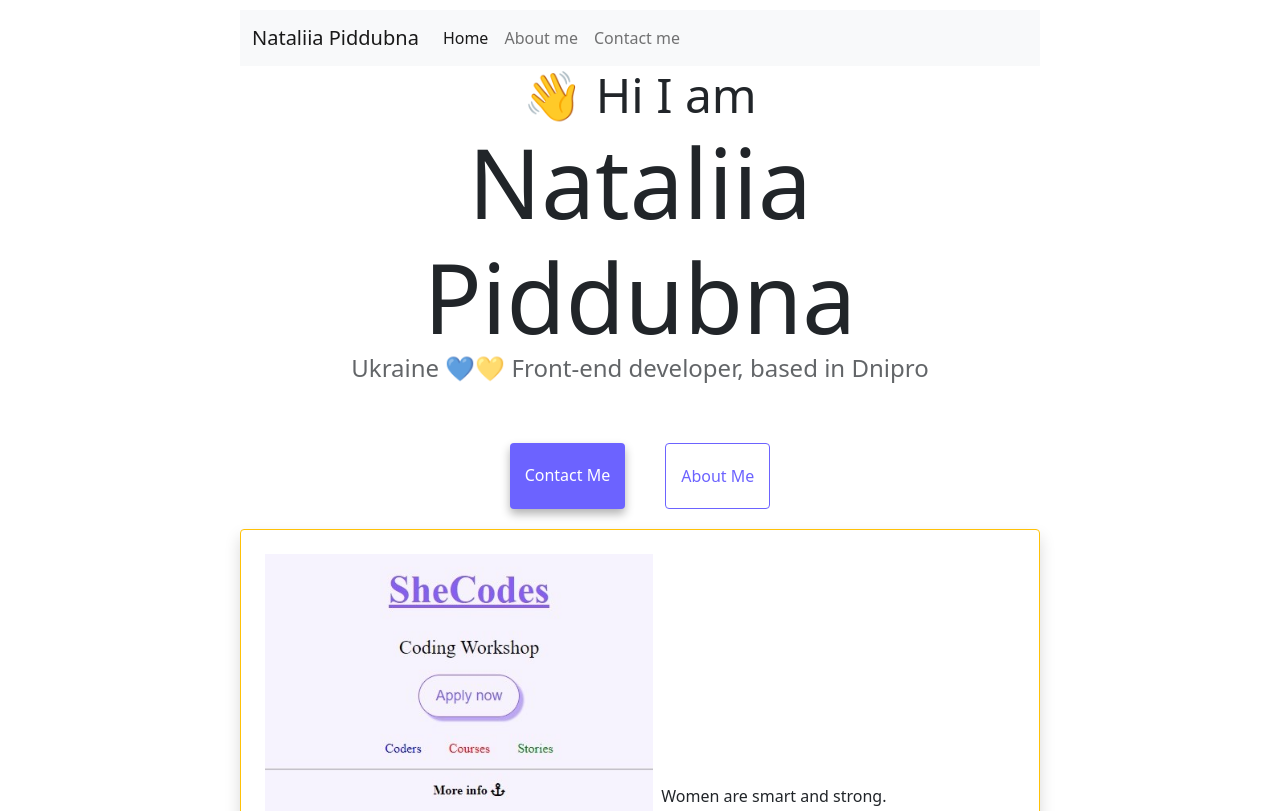
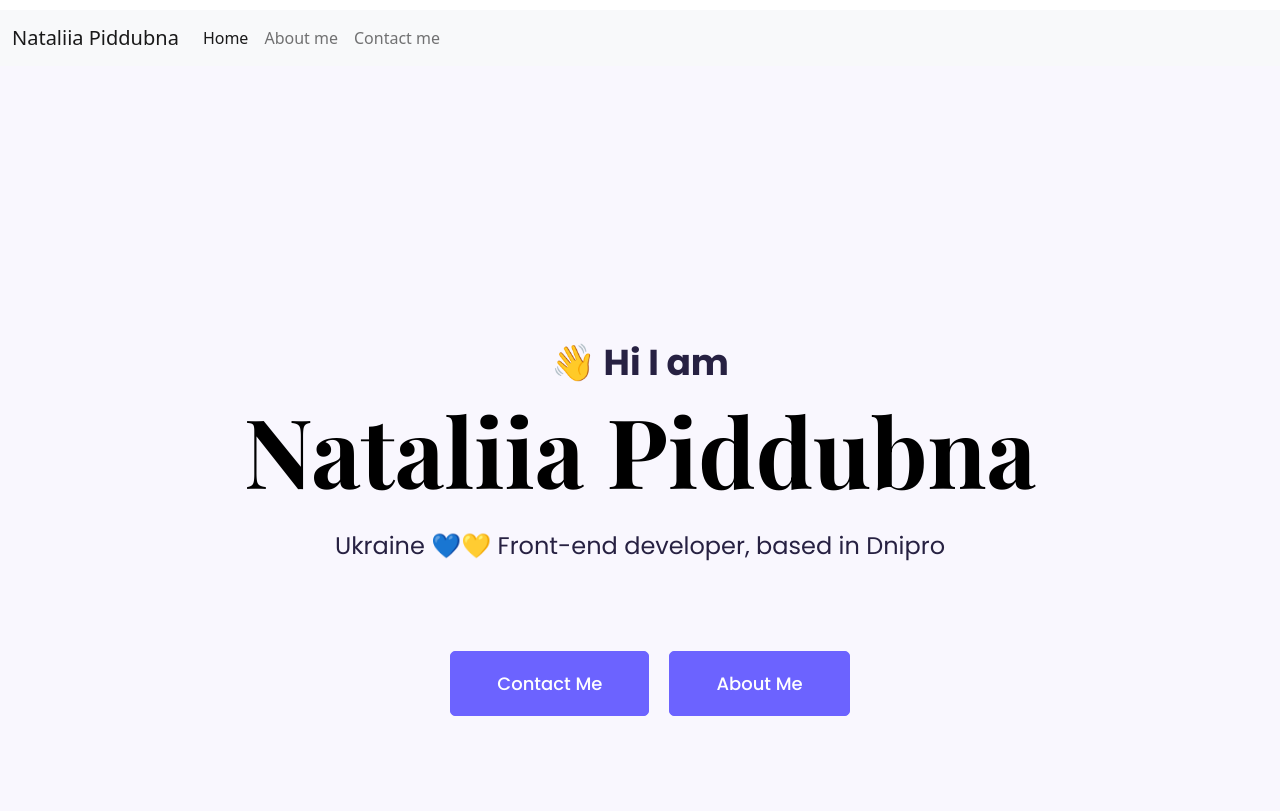
Before and after one commit to NataSpace/Front-end-developer, a website: page index.html in a window 1280 px wide. Shown: the top 811 px of the page. Drawn offline with nearby package versions, Linux system fonts and the light colour scheme.

Commit message:
added css

```diff
--- a/css/style.css
+++ b/css/style.css
@@ -1,32 +1,47 @@
+@import url("https://fonts.googleapis.com/css2?family=Playfair+Display:wght@700&family=Poppins:wght@400;500;700&display=swap");
+
 :root {
   --primary-color: #6c63ff;
   --secondary-color: #f5f2fe;
   --box-shadow: 0 5px 10px rgba(0, 0, 0, 0.3);
+  --font-primary: Playfair Display, serif;
+  --font-secondary: Poppins, sans-serif;
 }
 
 body {
   margin: 10px auto;
-  max-width: 800px;
+  max-width: 1440px;
 }
 
-h1,
-h2,
-h3 {
+.hero h3 {
+  font-family: var(--font-secondary);
+  font-size: 36px;
   text-align: center;
-  margin: 0;
+  color: #272142;
+  font-weight: 700;
+  padding-top: 275px;
 }
 
-h1 {
+.hero h1 {
+  font-family: var(--font-primary);
+  font-weight: 700;
   font-size: 96px;
+  color: #000000;
+  text-align: center;
 }
 
-h2 {
-  font-size: 48px;
+.hero h2 {
+  font-family: var(--font-secondary);
+  font-weight: 400;
+  font-size: 24px;
+  text-align: center;
+  color: #272142;
+  margin-top: 25px;
 }
 
-h3 {
-  font-size: 24px;
-  opacity: 0.7;
+.hero {
+  background: #f9f7fe;
+  height: 900px;
 }
 
 p {
@@ -44,29 +59,19 @@ p {
   justify-content: center;
 }
 
-.navigation-links a {
-  margin: 20px;
-  border-radius: 4px;
-  padding: 20px 15px;
+.btn-primary {
+  padding: 18px 46px;
   text-decoration: none;
   text-transform: capitalize;
-}
-
-.contact-link {
-  background: var(--primary-color);
-  box-shadow: var(--box-shadow);
-  color: white;
-}
-
-.about-link {
-  color: var(--primary-color);
-  border: 1px solid var(--primary-color);
-}
-
-.homepage-link {
-  color: var(--primary-color);
-  text-align: center;
-  display: block;
+  color: #ffffff;
+  font-family: var(--font-secondary);
+  font-weight: 500;
+  font-size: 18px;
+  margin-left: 20px;
+  border-radius: 5px;
+  background-color: #6c63ff;
+  border: 1px solid #6c63ff;
+  margin-top: 50px;
 }
 
 .about-paragraphs {
@@ -100,18 +105,22 @@ p {
 
 @media (max-width: 576px) {
   h1 {
-    font-size: 20px;
+    font-size: 15px;
     text-align: center;
   }
   h2 {
-    font-size: 18px;
+    font-size: 10px;
+    text-align: center;
+  }
+  h3 {
+    font-size: 8px;
     text-align: center;
   }
 }
 .fa-brands {
-    margin: 10px;
+  margin: 10px;
 }
-.messenger{
+.messenger {
   text-align: center;
   color: blueviolet;
 }
--- a/index.html
+++ b/index.html
@@ -44,12 +44,14 @@
         </div>
       </div>
     </nav>
-    <h2>👋 Hi I am</h2>
-    <h1>Nataliia Piddubna</h1>
-    <h3>Ukraine 💙💛 Front-end developer, based in Dnipro</h3>
-    <div class="navigation-links">
-      <a href="about.html#contact" class="contact-link">Contact me</a>
-      <a href="about.html" class="about-link">About me</a>
+    <div class="hero">
+      <h3>👋 Hi I am</h3>
+      <h1>Nataliia Piddubna</h1>
+      <h2>Ukraine 💙💛 Front-end developer, based in Dnipro</h2>
+      <div class="navigation-links">
+        <a href="about.html#contact" class="btn btn-primary">Contact me</a>
+        <a href="about.html" class="btn btn-primary">About me</a>
+      </div>
     </div>
     <div
       class="d-flex align-items-center border rounded border-warning shadow p-3 mb-3 bg-body rounded"
```
